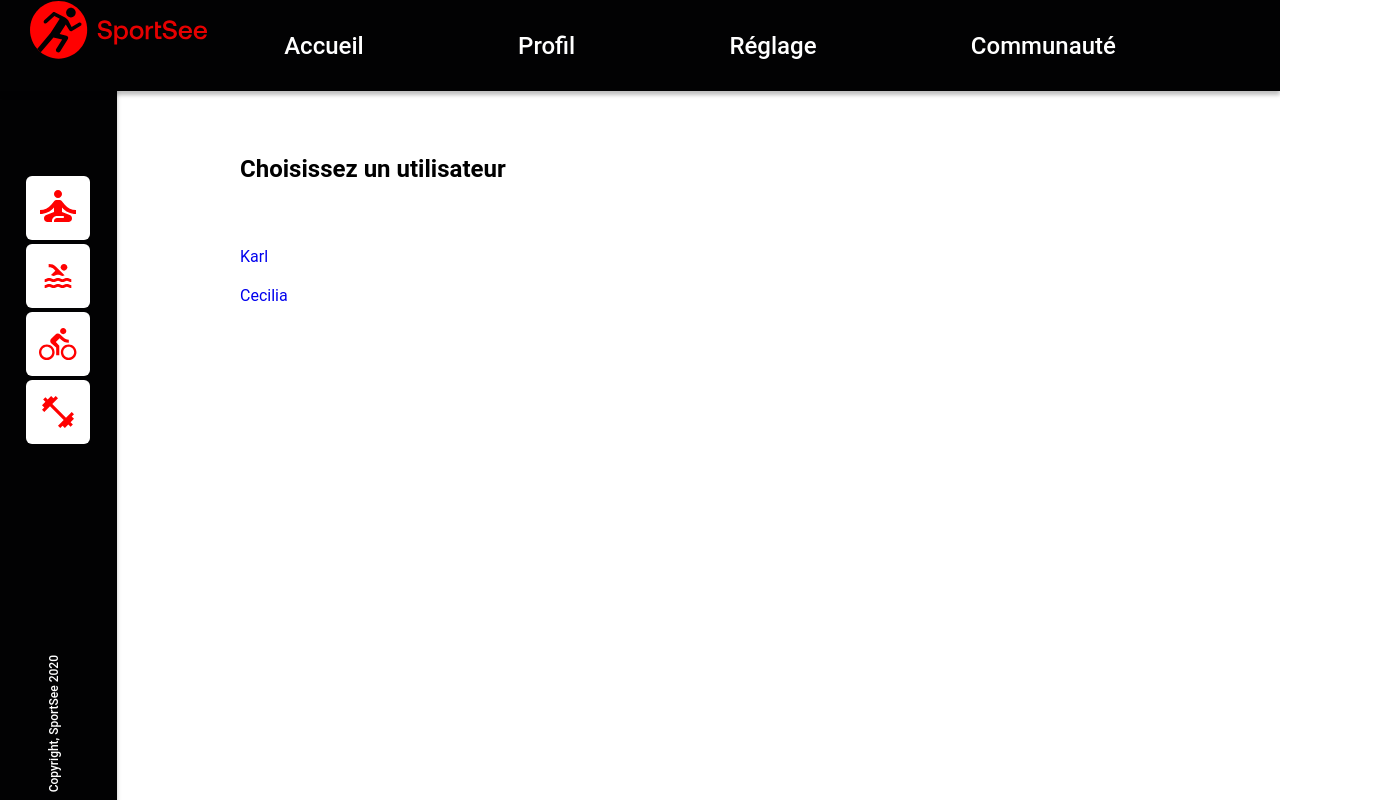
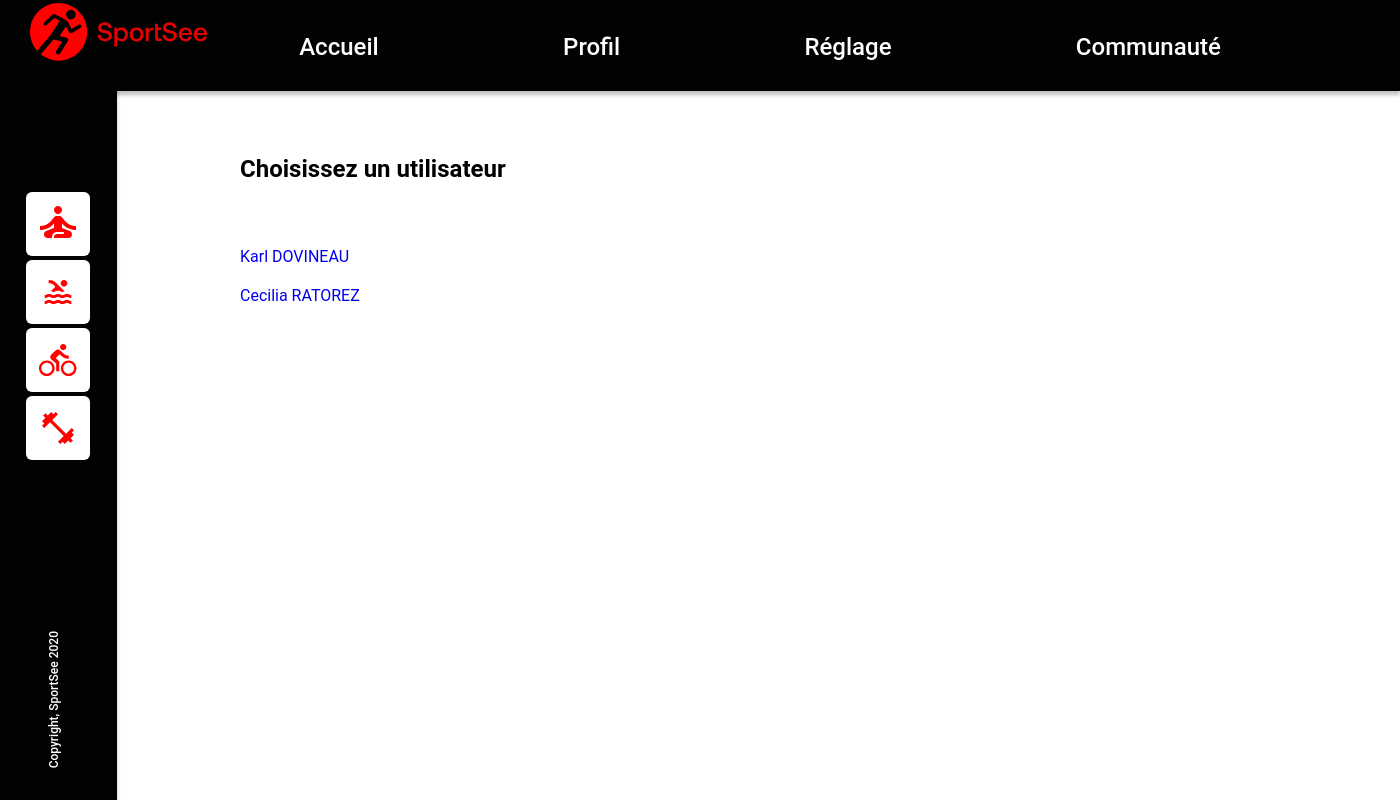
Before and after one commit to johary1/sportsee, a React (Create React App) app: page / in a window 1280 px wide. Shown: the whole page, 1400 px wide, since content can reach past the window. Built offline with nearby package versions, Linux system fonts and the light colour scheme.

Commit message:
improve responsive and finalize project

```diff
--- a/src/customizeComponents/style/header.css
+++ b/src/customizeComponents/style/header.css
@@ -1,12 +1,17 @@
 .headHeader {
   position: relative;
   display: flex;
-  min-width: 1200px;
   height: 91px;
   background: #020203;
-  padding: 0 87px 0 29px;
+  padding: 2px 87px 0 29px;
   box-shadow: 0px 4px 4px rgba(0, 0, 0, 0.25);
-  z-index: 1;
+  z-index: 4;
+}
+
+@media (min-width: 1025px) {
+  .headHeader {
+    min-width: 1400px;
+  }
 }
 
 .logoHeader {
--- a/src/customizeComponents/style/sideBar.css
+++ b/src/customizeComponents/style/sideBar.css
@@ -1,19 +1,20 @@
-/*.containerSidebar {
+.containerSidebar {
   overflow: hidden;
   position: relative;
-}*/
+}
 
 .navSidebar {
   display: flex;
   flex-direction: column;
   justify-content: space-between;
   width: 117px;
-  height: 110vh;
+  height: 120vh;
   background: #020203;
   box-shadow: 0px 4px 4px rgba(0, 0, 0, 0.25);
   position: fixed;
   top: 0;
   left: 0;
+  z-index: 3;
 }
 
 .wrapperSidebar {
@@ -48,7 +49,7 @@
   .nav-text {
     position: absolute;
     left: 42px;
-    bottom: 10%;
+    bottom: 20%;
   }
 }
 
--- a/src/customizeComponents/style/userMain.css
+++ b/src/customizeComponents/style/userMain.css
@@ -1,13 +1,13 @@
 .main {
   display: grid;
   grid-template-columns: 118px auto;
-  margin: auto auto 50px auto;
+  margin: 0 auto;
 }
 
 .containerMain {
   max-width: 1240px;
   width: 100%;
-  margin: 2% auto 0;
+  margin: 2% auto 50px;
 }
 
 @media (max-width: 1430px) {
@@ -15,7 +15,9 @@
     margin-left: 1rem;
   }
 }
-
+.content {
+  position: relative;
+}
 @media (min-width: 1025px) {
   .content {
     display: grid;
--- a/src/index.css
+++ b/src/index.css
@@ -6,7 +6,8 @@
 }
 
 body {
-  margin: 0;
+  overflow-x: hidden;
+  height: 100vh;
 }
 
 a {
--- a/src/pages/Home.js
+++ b/src/pages/Home.js
@@ -7,10 +7,10 @@ export default function Home() {
     <Main>
       <Title>Choisissez un utilisateur</Title>
       <NavLink className="userName" to="user/12">
-        Karl
+        Karl DOVINEAU
       </NavLink>
       <NavLink className="userName" to="user/18">
-        Cecilia
+        Cecilia RATOREZ
       </NavLink>
     </Main>
   );
--- a/src/utils/data.js
+++ b/src/utils/data.js
@@ -304,7 +304,7 @@ export const getUserAverageSessions = async (id) => {
     const res = USER_AVERAGE_SESSIONS.find((el) => el.userId == id);
     return { data: res };
   } catch (e) {
-    console.log(e);
+    console.error(e);
   }
 };
 
@@ -319,6 +319,6 @@ export const getUserPerformance = async (id) => {
     const res = USER_PERFORMANCE.find((el) => el.userId == id);
     return { data: res };
   } catch (e) {
-    console.log(e);
+    console.error(e);
   }
 };
--- a/src/utils/getUserData.js
+++ b/src/utils/getUserData.js
@@ -29,7 +29,7 @@ export const getUserData = async (type, id) => {
       data = await getUserInfos(id);
       break;
     default:
-      console.log(`Invalid type: ${type}`);
+      console.error(`Invalid type: ${type}`);
       break;
   }
   return data;
```
